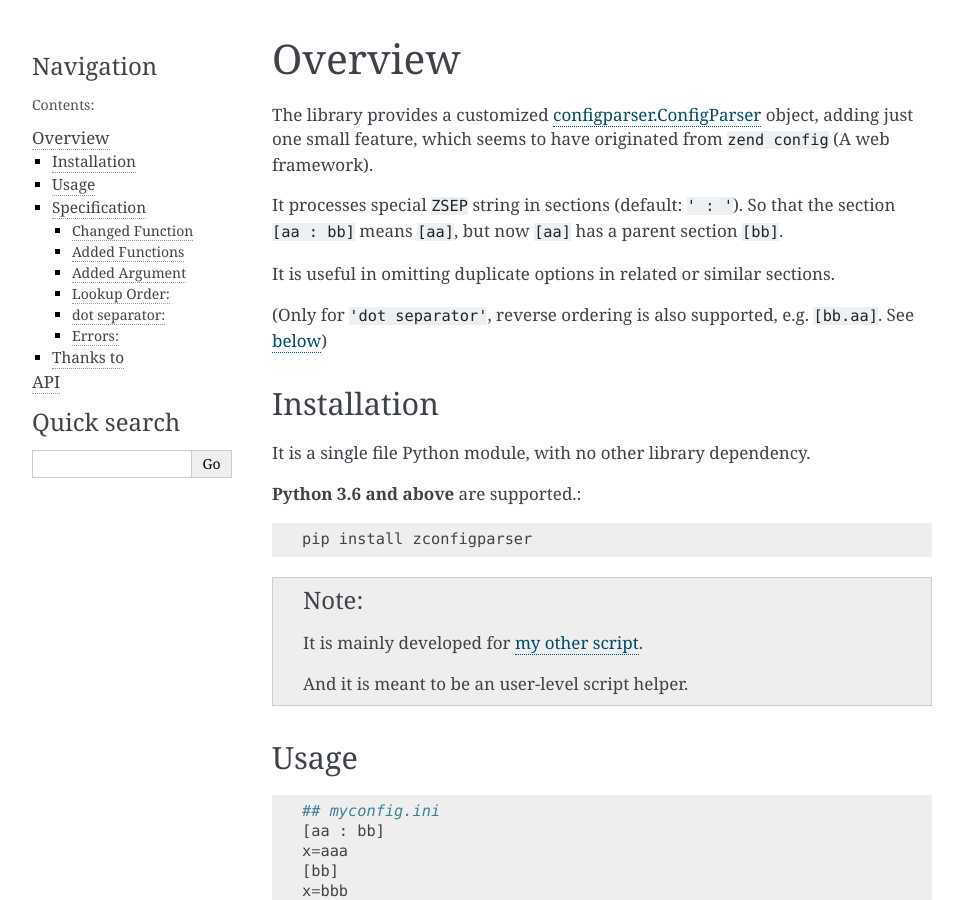
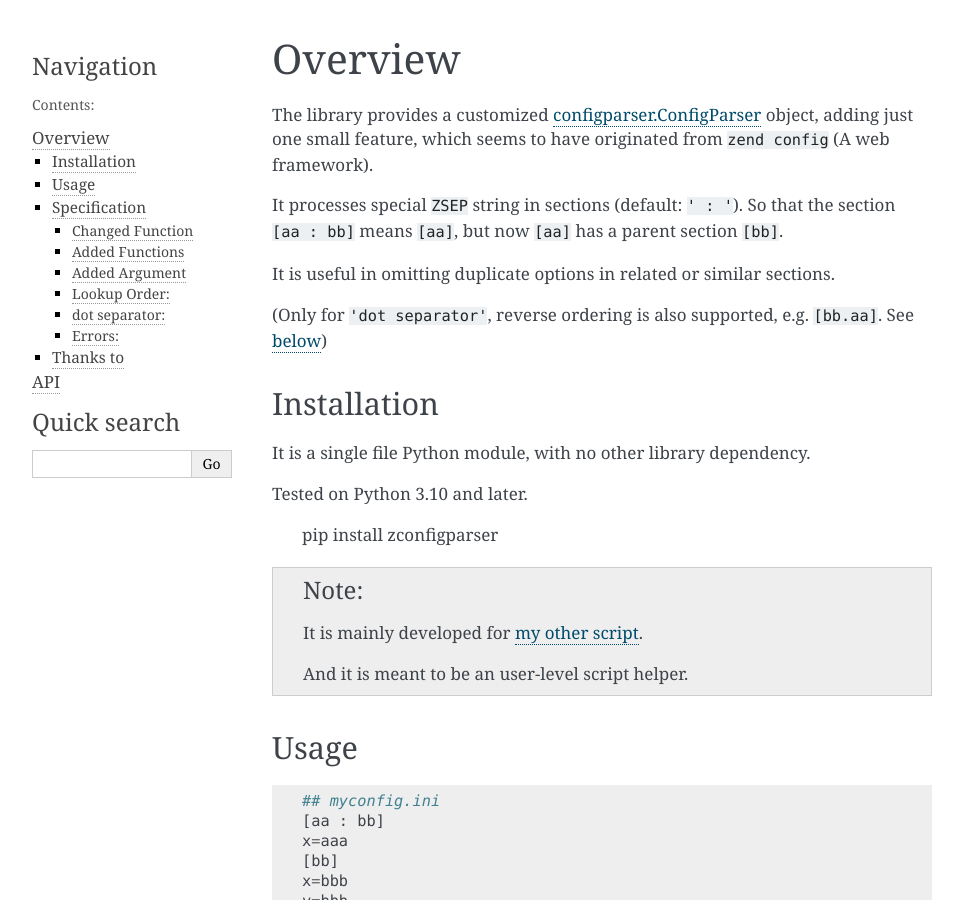
Before and after one commit to openandclose/zconfigparser, a Sphinx documentation site: the page built from docs/overview.rst, in a window 1280 px wide and 900 px high. Shown: the whole window, without its empty margins (148-1111 px from the left). Built offline with Sphinx 7.4.7, drawn with Linux system fonts in a browser that asks for light colours.

Commit message:
Update tox test (Python3.10-)

```diff
--- a/README.rst
+++ b/README.rst
@@ -2,7 +2,7 @@
 Zconfigparser
 =============
 
-This is a python3 (3.6+) library
+This is a python3 library
 to provide some section inheritance functionality
 to `configparser <https://docs.python.org/3/library/configparser.html>`__.
 
--- a/docs/overview.rst
+++ b/docs/overview.rst
@@ -21,7 +21,7 @@ Installation
 
 It is a single file Python module, with no other library dependency.
 
-**Python 3.6 and above** are supported.::
+Tested on Python 3.10 and later.
 
     pip install zconfigparser
 
--- a/setup.py
+++ b/setup.py
@@ -25,15 +25,12 @@ setup(
         'Intended Audience :: End Users/Desktop',
         'License :: OSI Approved :: MIT License',
         'Programming Language :: Python :: 3 :: Only',
-        'Programming Language :: Python :: 3.6',
-        'Programming Language :: Python :: 3.7',
-        'Programming Language :: Python :: 3.8',
         'Topic :: Utilities',
     ],
     keywords='ini config configparser',
     # packages=find_packages(exclude=['docs', 'tests', 'nonpubfiles']),
     py_modules=['zconfigparser'],
-    python_requires='~=3.6',
+    python_requires='>=3.10',
     extras_require={
         'test': ['pytest'],
         'dev': ['pytest', 'sphinx'],
```
Also changed, not shown: 1 other file.
